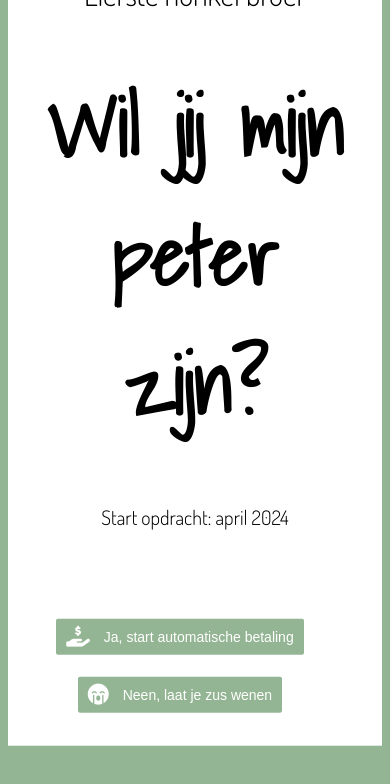
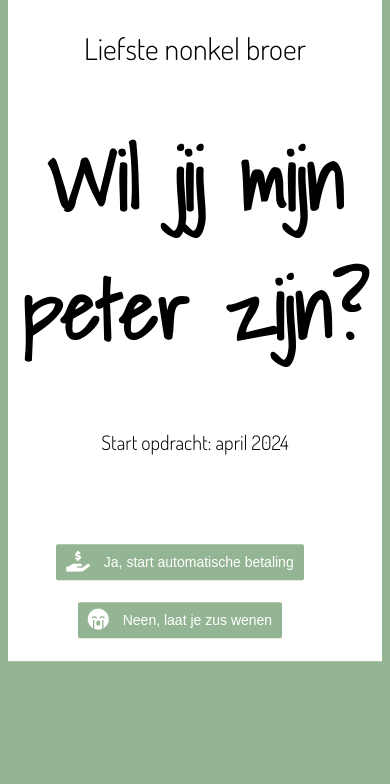
Before and after one commit to charlottevmae/charlottevmae, a plain HTML site: page index.html in a window 390 px wide. Drawn offline with Linux system fonts and the light colour scheme.

Commit message:
responsive update

```diff
--- a/index.html
+++ b/index.html
@@ -47,17 +47,21 @@
         }
 
         .wrapper {
-            max-width: 750px;
-            flex-wrap: wrap;
             margin: auto;
             display: flex;
         }
 
-        .wrapper > div {
-            flex: 1 1 150px;
+        @media (max-width: 800px) {
+            .flex-container {
+                flex-direction: column;
+            }
+            .very_important_question {
+                padding: 0px 0px 20px 0px;
+            }
         }
 
     </style>
+    <meta name="viewport" content="width=device-width, initial-scale=1.0">
 </head>
 
 <body>
```
